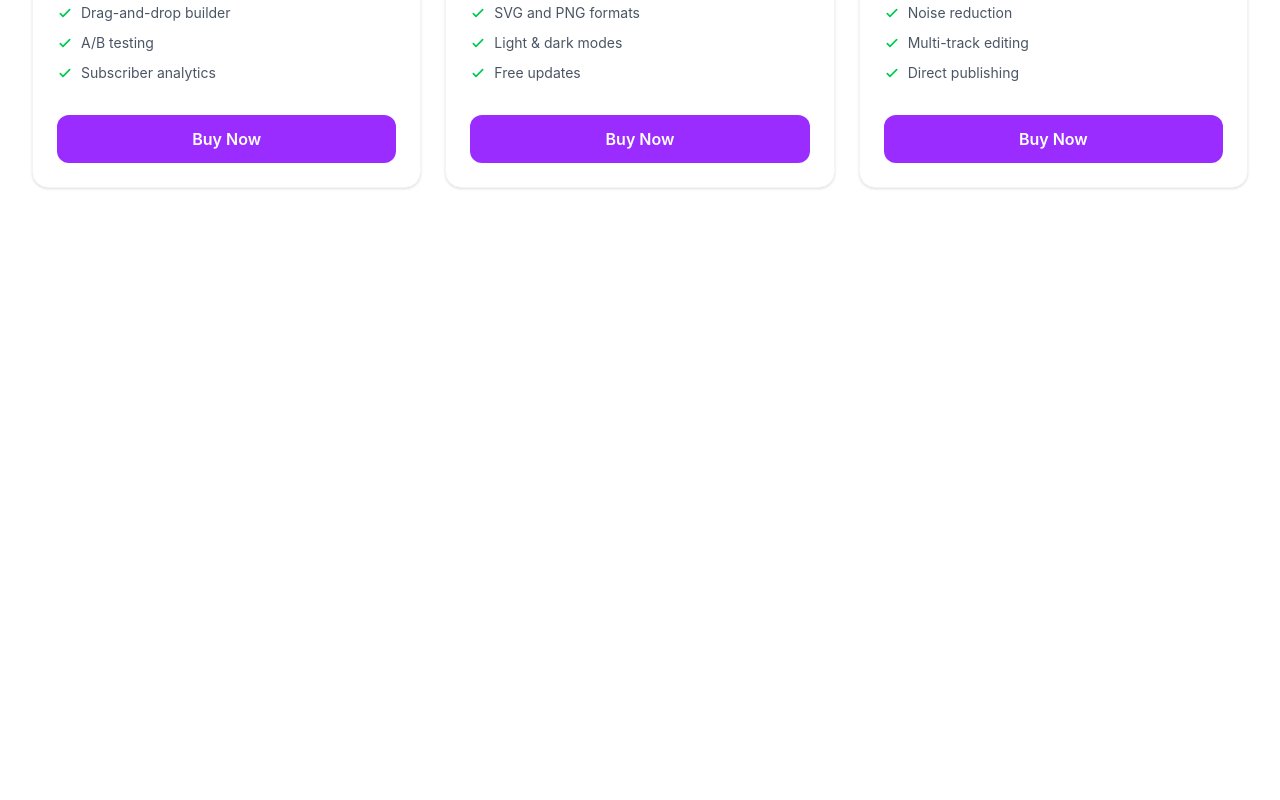
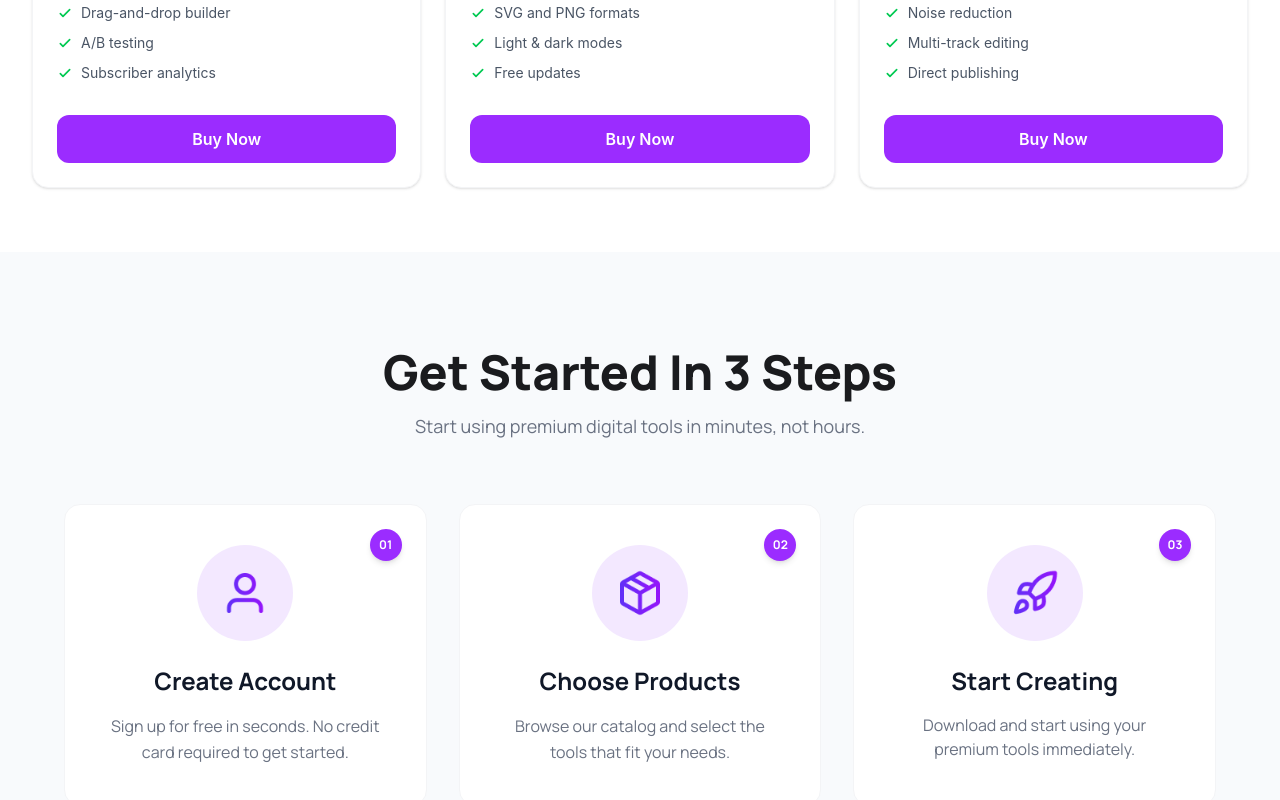
Before and after one commit to Shadik372/digitools, a React (Vite) app: page / in a window 1280 px wide. Shown: the part 3027-3827 px from the top of the page. Before the commit the page ends 3279 px from the top, so only its background shows below. Built offline with nearby package versions, Linux system fonts and the light colour scheme.

Commit message:
Added Steps Section and Stats Section

```diff
--- a/src/App.jsx
+++ b/src/App.jsx
@@ -3,6 +3,7 @@ import Banner from './components/Banner';
 import NavBar from './components/NavBar';
 import ProductSection from './components/ProductSection';
 import Stats from './components/Stats';
+import Steps  from './components/Steps';
 
 function App() {
 
@@ -13,6 +14,7 @@ function App() {
       <Banner></Banner>
       <Stats></Stats>
       <ProductSection></ProductSection>
+      <Steps></Steps>
     </div>
   )
 }
--- a/src/components/ProductSection.jsx
+++ b/src/components/ProductSection.jsx
@@ -90,7 +90,7 @@ export default function ProductSection() {
               </div>
 
               <h3 className="text-xl font-bold text-gray-900 mb-2">{product.title}</h3>
-              <p className="text-sm text-gray-500 mb-6 leading-relaxed flex-grow">
+              <p className="text-sm text-gray-500 mb-6 leading-relaxed grow">
                 {product.description}
               </p>
 
--- /dev/null
+++ b/src/components/Steps.jsx
@@ -0,0 +1,74 @@
+import React from 'react';
+import userImg from '../assets/user.png';
+import packageImg from '../assets/package.png';
+import rocketImg from '../assets/rocket.png';
+
+const Steps = () => {
+    return (
+        <section className="bg-slate-50 py-24 px-4 md:px-8">
+            <div className="max-w-6xl mx-auto">
+
+                <div className="text-center mb-16">
+                    <h2 className="text-4xl md:text-5xl font-extrabold text-[#1a1b1e] mb-4">
+                        Get Started In 3 Steps
+                    </h2>
+                    <p className="text-gray-500 text-lg">
+                        Start using premium digital tools in minutes, not hours.
+                    </p>
+                </div>
+
+                <div className="grid grid-cols-1 md:grid-cols-3 gap-8">
+
+                    <div className="relative bg-white rounded-2xl p-10 text-center border border-gray-100">
+                        <div className="absolute top-6 right-6 w-8 h-8 rounded-full bg-[#9b2cff] text-white flex items-center justify-center text-xs font-bold shadow-md">
+                            01
+                        </div>
+                        <div className="w-24 h-24 mx-auto bg-purple-100 rounded-full flex items-center justify-center mb-6">
+                            <img src={userImg} alt="User Icon" className="w-12 h-12 object-contain" />
+                        </div>
+                        <h3 className="text-2xl font-bold text-gray-900 mb-4">
+                            Create Account
+                        </h3>
+                        <p className="text-gray-500 leading-relaxed">
+                            Sign up for free in seconds. No credit card required to get started.
+                        </p>
+                    </div>
+
+                    <div className="relative bg-white rounded-2xl p-10 text-center border border-gray-100">
+                        <div className="absolute top-6 right-6 w-8 h-8 rounded-full bg-[#9b2cff] text-white flex items-center justify-center text-xs font-bold shadow-md">
+                            02
+                        </div>
+                        <div className="w-24 h-24 mx-auto bg-purple-100 rounded-full flex items-center justify-center mb-6">
+                            <img src={packageImg} alt="Package Icon" className="w-12 h-12 object-contain" />
+                        </div>
+                        <h3 className="text-2xl font-bold text-gray-900 mb-4">
+                            Choose Products
+                        </h3>
+                        <p className="text-gray-500 leading-relaxed">
+                            Browse our catalog and select the tools that fit your needs.
+                        </p>
+                    </div>
+
+                    <div className="relative bg-white rounded-2xl p-10 text-center border border-gray-100">
+                        <div className="absolute top-6 right-6 w-8 h-8 rounded-full bg-[#9b2cff] text-white flex items-center justify-center text-xs font-bold shadow-md">
+                            03
+                        </div>
+                        <div className="w-24 h-24 mx-auto bg-purple-100 rounded-full flex items-center justify-center mb-6">
+                            <img src={rocketImg} alt="Rocket Icon" className="w-12 h-12 object-contain" />
+                        </div>
+                        <h3 className="text-2xl font-bold text-gray-900 mb-4">
+                            Start Creating
+                        </h3>
+                        <p className="text-gray-500 ">
+                            Download and start using your premium tools immediately.
+                        </p>
+                    </div>
+
+                </div>
+
+            </div>
+        </section>
+    );
+};
+
+export default Steps;
```
